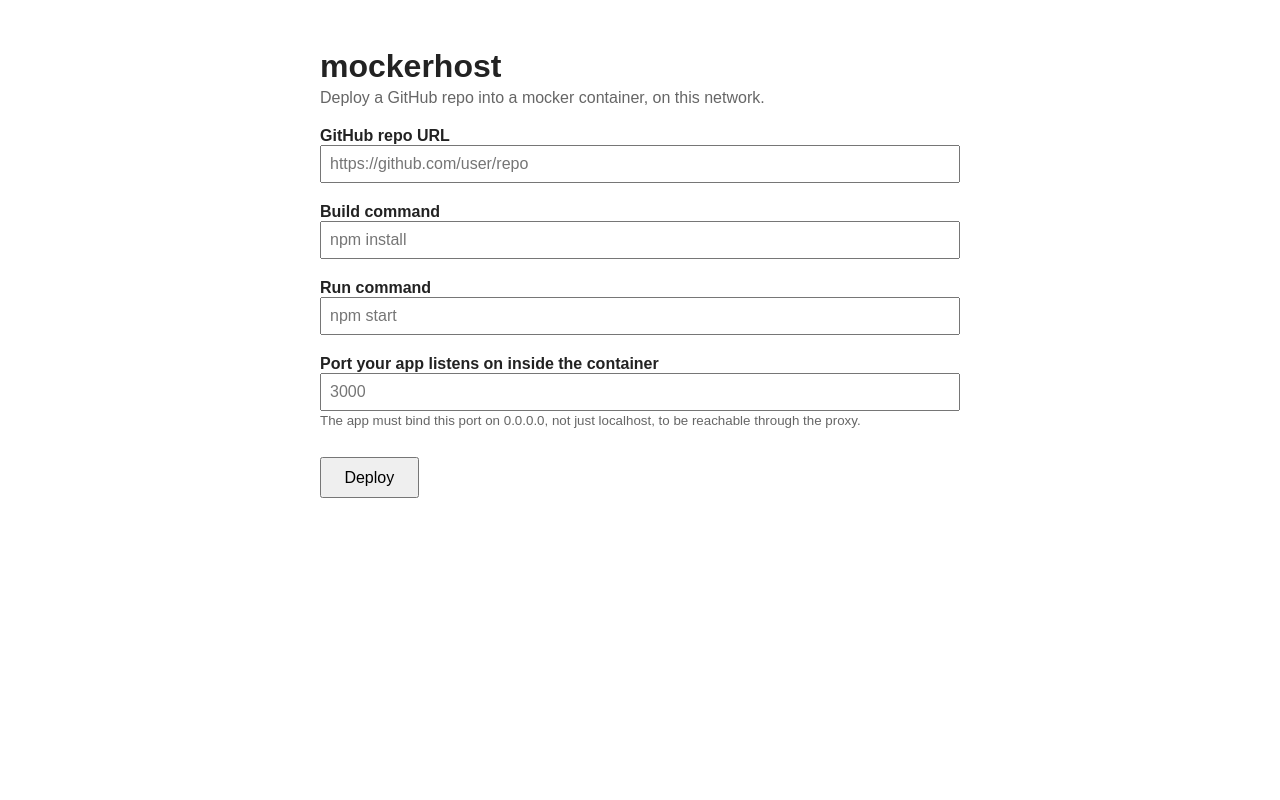
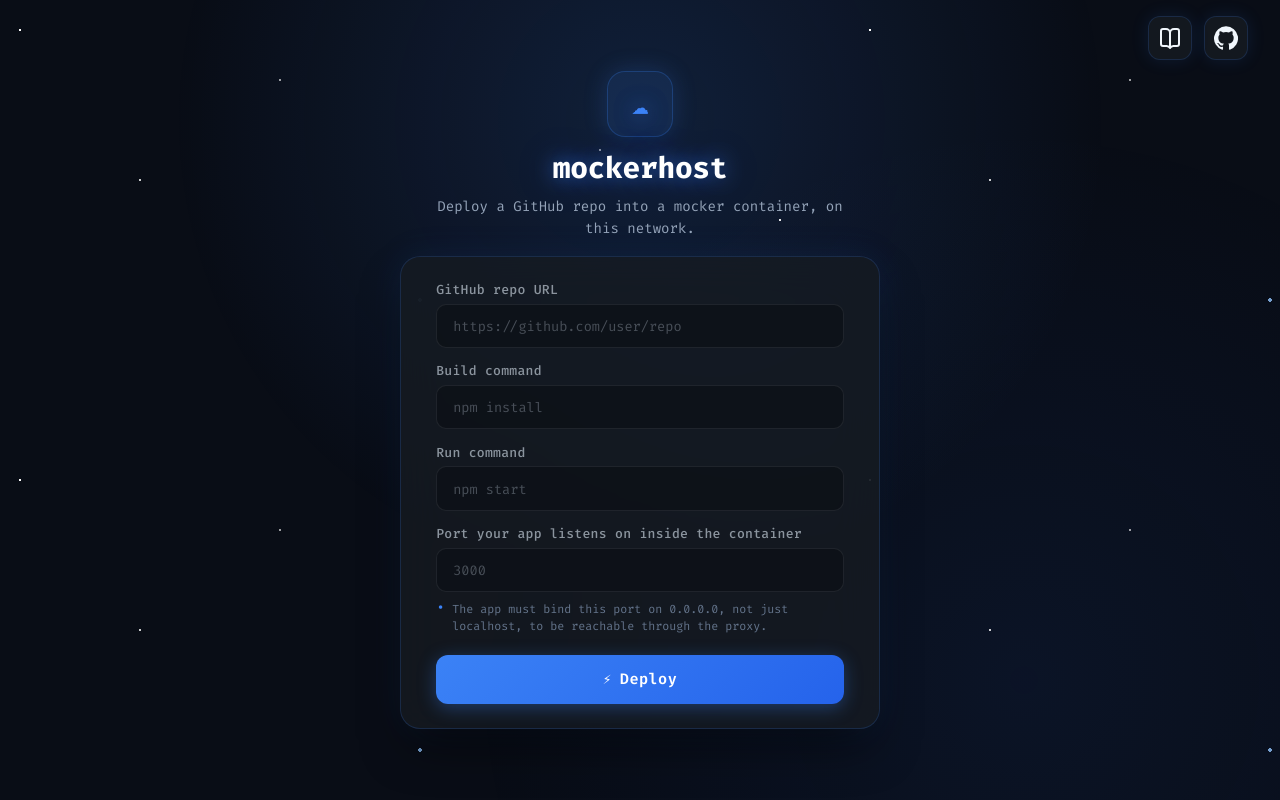
Before and after one commit to kaushalravin/Mocker, a plain HTML site: page mockerhost/static/index.html in a window 1280 px wide. Drawn offline with Linux system fonts and the light colour scheme.

Commit message:
mockerhost: refine frontend, add styles

```diff
--- a/mockerhost/static/index.html
+++ b/mockerhost/static/index.html
@@ -4,17 +4,21 @@
 <meta charset="utf-8">
 <meta name="viewport" content="width=device-width, initial-scale=1">
 <title>mockerhost</title>
-<style>
-  body { font-family: sans-serif; max-width: 640px; margin: 3rem auto; padding: 0 1rem; color: #222; }
-  h1 { margin-bottom: 0.25rem; }
-  p.tagline { color: #666; margin-top: 0; }
-  label { display: block; margin-top: 1.25rem; font-weight: bold; }
-  input { width: 100%; padding: 0.5rem; box-sizing: border-box; font-size: 1rem; }
-  small { color: #666; }
-  button { margin-top: 1.75rem; padding: 0.6rem 1.4rem; font-size: 1rem; cursor: pointer; }
-</style>
+<link rel="stylesheet" href="style.css">
 </head>
 <body>
+<a class="top-link github-link" href="https://github.com/kaushalravin/Mocker/" aria-label="GitHub">
+  <svg viewBox="0 0 24 24" aria-hidden="true" focusable="false">
+    <path fill="currentColor" d="M12 .297a12 12 0 0 0-3.79 23.386c.6.111.82-.26.82-.577v-2.234c-3.338.726-4.043-1.416-4.043-1.416-.546-1.387-1.333-1.756-1.333-1.756-1.09-.745.083-.729.083-.729 1.205.084 1.84 1.237 1.84 1.237 1.07 1.834 2.807 1.304 3.492.997.108-.775.418-1.305.762-1.605-2.665-.305-5.467-1.332-5.467-5.93 0-1.31.469-2.381 1.236-3.221-.124-.303-.536-1.524.117-3.176 0 0 1.008-.322 3.3 1.23a11.5 11.5 0 0 1 6.004 0c2.29-1.552 3.296-1.23 3.296-1.23.655 1.652.243 2.873.12 3.176.77.84 1.234 1.911 1.234 3.221 0 4.61-2.807 5.62-5.479 5.921.43.372.823 1.102.823 2.222v3.293c0 .319.216.694.825.576A12.001 12.001 0 0 0 12 .297" />
+  </svg>
+</a>
+<a class="top-link docs-link" href="https://github.com/kaushalravin/Mocker/tree/main/docs" aria-label="Documentation">
+  <svg viewBox="0 0 24 24" aria-hidden="true" focusable="false" fill="none" stroke="currentColor" stroke-width="2" stroke-linecap="round" stroke-linejoin="round">
+    <path d="M12 7v14" />
+    <path d="M3 18V5a2 2 0 0 1 2-2h3a4 4 0 0 1 4 4 4 4 0 0 1 4-4h3a2 2 0 0 1 2 2v13a2 2 0 0 1-2 2h-3a4 4 0 0 0-4 2 4 4 0 0 0-4-2H5a2 2 0 0 1-2-2z" />
+  </svg>
+</a>
+<main>
 <h1>mockerhost</h1>
 <p class="tagline">Deploy a GitHub repo into a mocker container, on this network.</p>
 
@@ -29,10 +33,11 @@
   <input type="text" id="run_cmd" name="run_cmd" placeholder="npm start" required>
 
   <label for="container_port">Port your app listens on inside the container</label>
-  <input type="text" id="container_port" name="container_port" placeholder="3000" required>
-  <small>The app must bind this port on 0.0.0.0, not just localhost, to be reachable through the proxy.</small>
+  <input type="text" id="container_port" name="container_port" placeholder="3000" aria-describedby="container_port_help" required>
+  <small id="container_port_help">The app must bind this port on 0.0.0.0, not just localhost, to be reachable through the proxy.</small>
 
   <button type="submit">Deploy</button>
 </form>
+</main>
 </body>
 </html>
--- /dev/null
+++ b/mockerhost/static/style.css
@@ -0,0 +1,297 @@
+@import url('https://fonts.googleapis.com/css2?family=Fira+Code:wght@400;500;600;700&display=swap');
+
+:root {
+  --bg-primary: #090d16;
+  --card-bg: rgba(22, 27, 34, 0.78);
+  --card-border: rgba(59, 130, 246, 0.18);
+  --accent: #2563eb;
+  --accent-glow: #3b82f6;
+  --accent-hover: #1d4ed8;
+  --input-bg: rgba(13, 17, 23, 0.75);
+  --input-border: rgba(255, 255, 255, 0.08);
+  --text-main: #f0f6fc;
+  --text-muted: #8b949e;
+  --text-dim: #484f58;
+  --tagline-color: #94a3b8;
+  --font-mono: 'Fira Code', ui-monospace, SFMono-Regular, Menlo, Monaco, Consolas, monospace;
+}
+
+* {
+  box-sizing: border-box;
+}
+
+body {
+  min-height: 100svh;
+  margin: 0;
+  font-family: var(--font-mono);
+  background: var(--bg-primary);
+  color: var(--text-main);
+  display: flex;
+  flex-direction: column;
+  align-items: center;
+  justify-content: center;
+  overflow-x: hidden;
+  padding: 1rem;
+}
+
+body::before {
+  content: "";
+  position: fixed;
+  inset: 0;
+  background-image:
+    radial-gradient(1px 1px at 20px 30px, #ffffff 100%, transparent),
+    radial-gradient(1.5px 1.5px at 140px 180px, rgba(255, 255, 255, 0.8) 100%, transparent),
+    radial-gradient(1px 1px at 280px 80px, rgba(255, 255, 255, 0.6) 100%, transparent),
+    radial-gradient(2px 2px at 420px 300px, rgba(147, 197, 253, 0.8) 100%, transparent),
+    radial-gradient(1px 1px at 600px 150px, rgba(255, 255, 255, 0.5) 100%, transparent),
+    radial-gradient(1.5px 1.5px at 780px 220px, rgba(255, 255, 255, 0.9) 100%, transparent),
+    radial-gradient(circle at 50% 15%, rgba(59, 130, 246, 0.16), transparent 50%),
+    radial-gradient(circle at 80% 85%, rgba(37, 99, 235, 0.08), transparent 45%);
+  background-size: 850px 450px, 850px 450px, 850px 450px, 850px 450px, 850px 450px, 850px 450px, 100% 100%, 100% 100%;
+  pointer-events: none;
+  z-index: 0;
+}
+
+body > * {
+  position: relative;
+  z-index: 1;
+}
+
+main {
+  width: 100%;
+  max-width: 480px;
+}
+
+.top-link {
+  position: fixed;
+  top: 1rem;
+  z-index: 2;
+  display: grid;
+  place-items: center;
+  width: 44px;
+  height: 44px;
+  color: var(--text-main);
+  background: rgba(22, 27, 34, 0.82);
+  border: 1px solid var(--card-border);
+  border-radius: 12px;
+  box-shadow: 0 0 18px rgba(59, 130, 246, 0.12);
+  transition: color 0.2s ease, border-color 0.2s ease, transform 0.2s ease, box-shadow 0.2s ease;
+}
+
+.github-link {
+  right: 32px;
+}
+
+.docs-link {
+  right: 88px;
+}
+
+.top-link svg {
+  width: 24px;
+  height: 24px;
+}
+
+.top-link:hover {
+  color: var(--accent-glow);
+  border-color: rgba(59, 130, 246, 0.45);
+  box-shadow: 0 0 22px rgba(59, 130, 246, 0.28);
+  transform: translateY(-2px);
+}
+
+.top-link:focus-visible {
+  outline: 2px solid var(--accent-glow);
+  outline-offset: 3px;
+}
+
+h1::before {
+  content: "☁";
+  display: flex;
+  align-items: center;
+  justify-content: center;
+  width: 64px;
+  height: 64px;
+  margin: 0 auto 0.75rem auto;
+  border-radius: 18px;
+  background: rgba(59, 130, 246, 0.12);
+  border: 1px solid rgba(59, 130, 246, 0.25);
+  box-shadow: 0 0 25px rgba(59, 130, 246, 0.2);
+  color: var(--accent-glow);
+  font-size: 1.8rem;
+  transition: transform 0.4s ease, box-shadow 0.4s ease;
+}
+
+h1:hover::before {
+  transform: translateY(-2px) scale(1.05);
+  box-shadow: 0 0 32px rgba(59, 130, 246, 0.35);
+}
+
+h1 {
+  font-size: 1.85rem;
+  font-weight: 700;
+  letter-spacing: -0.01em;
+  text-align: center;
+  margin: 0 0 0.5rem 0;
+  color: #ffffff;
+  text-shadow: 0 0 20px rgba(59, 130, 246, 0.65), 0 0 45px rgba(59, 130, 246, 0.3);
+  animation: fadeIn 0.8s ease-out;
+}
+
+p.tagline {
+  text-align: center;
+  color: var(--tagline-color);
+  font-size: 0.88rem;
+  line-height: 1.55;
+  max-width: 440px;
+  margin: 0 auto 1rem auto;
+  animation: fadeIn 1s ease-out;
+}
+
+form {
+  width: 100%;
+  background: var(--card-bg);
+  backdrop-filter: blur(20px);
+  -webkit-backdrop-filter: blur(20px);
+  border: 1px solid var(--card-border);
+  border-radius: 20px;
+  padding: 1.5rem 2.2rem;
+  box-shadow:
+    0 24px 48px -12px rgba(0, 0, 0, 0.6),
+    0 0 35px rgba(59, 130, 246, 0.1);
+  animation: fadeIn 0.9s cubic-bezier(0.16, 1, 0.3, 1);
+  transition: box-shadow 0.4s ease;
+}
+
+form:hover {
+  box-shadow:
+    0 28px 56px -12px rgba(0, 0, 0, 0.7),
+    0 0 45px rgba(59, 130, 246, 0.18);
+}
+
+label {
+  display: flex;
+  align-items: center;
+  margin-top: 0.9rem;
+  margin-bottom: 0.35rem;
+  font-size: 0.82rem;
+  font-weight: 500;
+  color: var(--text-muted);
+  letter-spacing: 0.02em;
+}
+
+label:first-of-type {
+  margin-top: 0;
+}
+
+input {
+  width: 100%;
+  padding: 0.7rem 1rem;
+  background-color: var(--input-bg);
+  border: 1px solid var(--input-border);
+  border-radius: 10px;
+  color: #ffffff;
+  font-family: var(--font-mono);
+  font-size: 0.92rem;
+  transition: all 0.25s cubic-bezier(0.16, 1, 0.3, 1);
+}
+
+input::placeholder {
+  color: var(--text-dim);
+  font-size: 0.85rem;
+}
+
+input:focus {
+  outline: none;
+  background-color: rgba(15, 23, 42, 0.95);
+  border-color: var(--accent-glow);
+  box-shadow: 0 0 0 3px rgba(59, 130, 246, 0.2), 0 0 15px rgba(59, 130, 246, 0.15);
+}
+
+small {
+  display: block;
+  margin-top: 0.55rem;
+  font-size: 0.73rem;
+  line-height: 1.45;
+  color: #64748b;
+  position: relative;
+  padding-left: 1rem;
+}
+
+small::before {
+  content: "•";
+  position: absolute;
+  left: 0;
+  color: var(--accent-glow);
+  font-size: 0.9rem;
+  line-height: 1;
+}
+
+button {
+  margin-top: 1.25rem;
+  width: 100%;
+  padding: 0.9rem 1.4rem;
+  border: none;
+  border-radius: 12px;
+  background: linear-gradient(135deg, var(--accent-glow), var(--accent));
+  color: #ffffff;
+  font-family: var(--font-mono);
+  font-size: 0.95rem;
+  font-weight: 600;
+  letter-spacing: 0.03em;
+  cursor: pointer;
+  position: relative;
+  overflow: hidden;
+  box-shadow: 0 4px 18px rgba(59, 130, 246, 0.35);
+  transition: all 0.25s ease;
+  display: flex;
+  align-items: center;
+  justify-content: center;
+  gap: 0.5rem;
+}
+
+button::before {
+  content: "⚡";
+  font-size: 0.9rem;
+}
+
+button:hover {
+  transform: translateY(-2px);
+  background: linear-gradient(135deg, #60a5fa, var(--accent-hover));
+  box-shadow: 0 8px 25px rgba(59, 130, 246, 0.5);
+}
+
+button:active {
+  transform: translateY(0);
+}
+
+button::after {
+  content: "";
+  position: absolute;
+  top: -50%;
+  left: -60%;
+  width: 25px;
+  height: 200%;
+  background: rgba(255, 255, 255, 0.28);
+  transform: rotate(25deg);
+  transition: all 0.65s cubic-bezier(0.16, 1, 0.3, 1);
+}
+
+button:hover::after {
+  left: 120%;
+}
+
+@keyframes fadeIn {
+  from {
+    opacity: 0;
+    transform: scale(0.97) translateY(8px);
+  }
+  to {
+    opacity: 1;
+    transform: scale(1) translateY(0);
+  }
+}
+
+@media (max-width: 520px) {
+  form {
+    padding: 1.6rem 1.25rem 1.8rem 1.25rem;
+  }
+}
```
